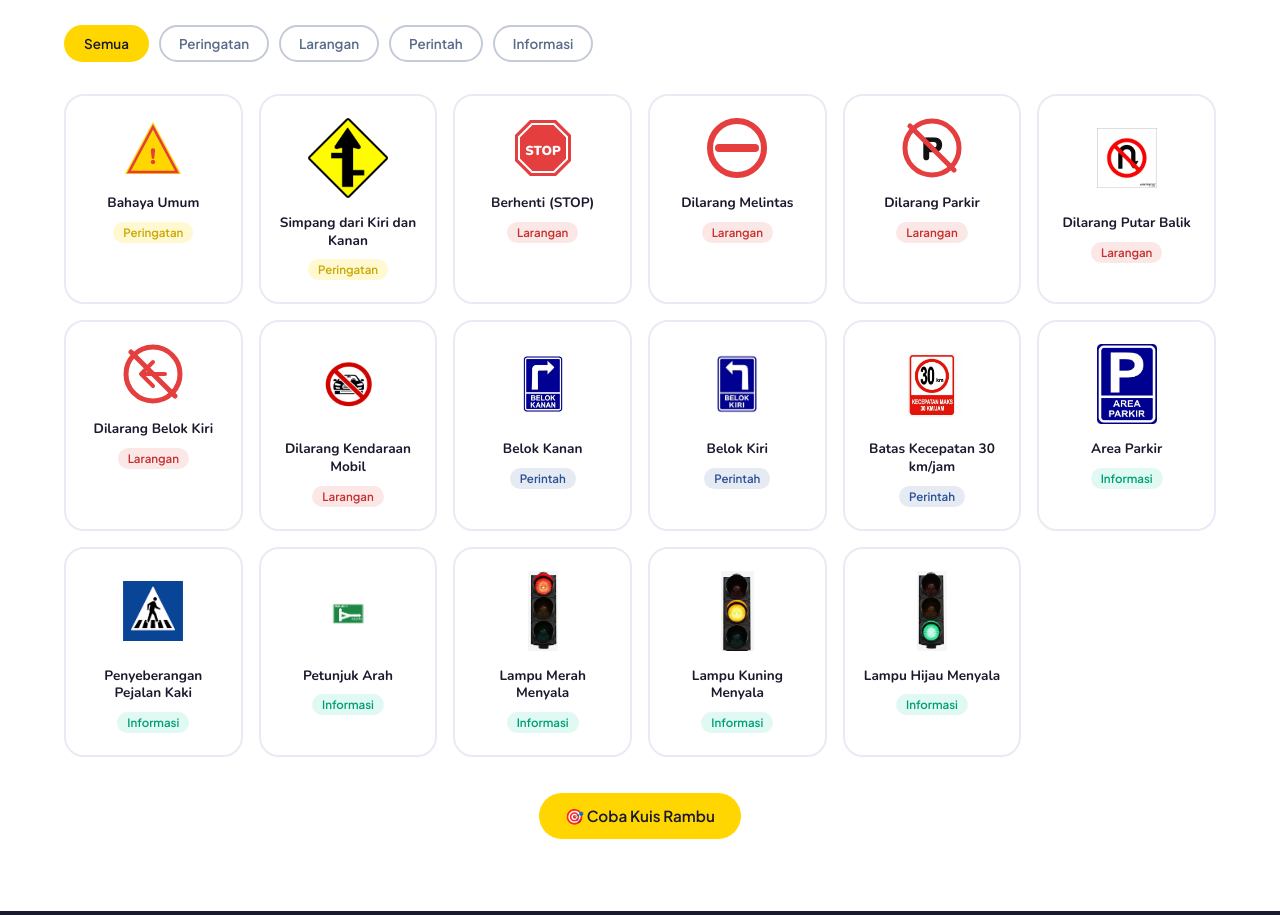
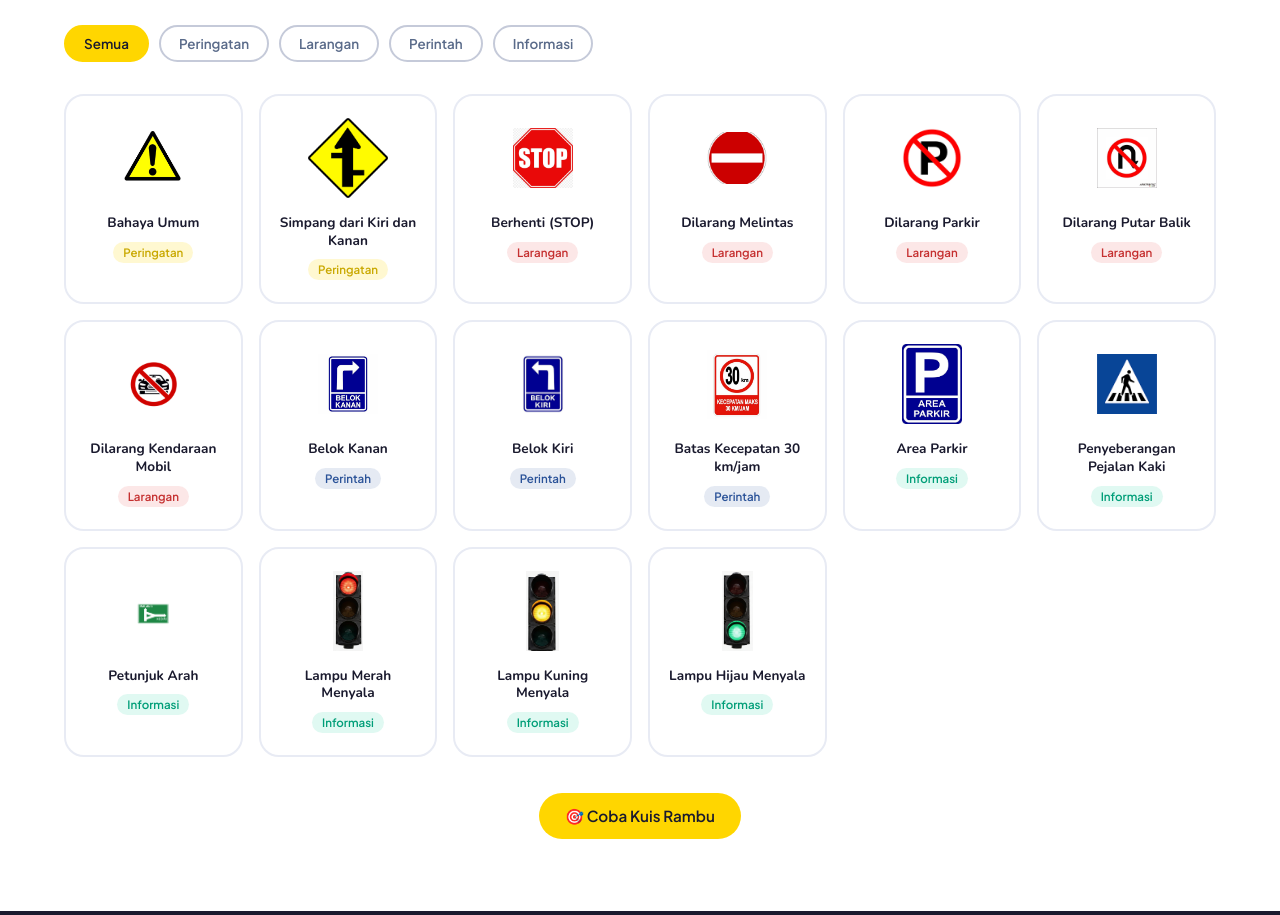
Before and after one commit to azizfathir/rambu-kidz, a plain HTML site: page kenali-rambu.html in a window 1280 px wide. Shown: the part 1386-2301 px from the top of the page. Drawn offline with nearby package versions, Linux system fonts and the light colour scheme.

Commit message:
Perbaikan

```diff
--- a/kenali-rambu.html
+++ b/kenali-rambu.html
@@ -860,11 +860,10 @@
     <div class="rambu-grid" id="rambuGrid">
 
       <div class="rambu-card" data-type="peringatan" onclick="openModal(0)">
-        <div class="rambu-svg"><svg width="64" height="60" viewBox="0 0 64 60" fill="none">
-            <polygon points="32,4 60,56 4,56" fill="#FFD600" />
-            <polygon points="32,9 56,54 8,54" fill="none" stroke="#E53E3E" stroke-width="2.5" /><text x="32" y="46"
-              text-anchor="middle" font-family="Nunito" font-weight="900" font-size="22" fill="#E53E3E">!</text>
-          </svg></div>
+        <div class="rambu-svg">
+            <img src="images/bahaya-umum.png" alt="Bahaya Umum"
+                style="width:60px;height:80px;object-fit:contain;">
+        </div>
         <div class="rambu-name">Bahaya Umum</div>
         <span class="rambu-type type-peringatan">Peringatan</span>
       </div>
@@ -881,32 +880,28 @@
 
       <!-- Larangan -->
       <div class="rambu-card" data-type="larangan" onclick="openModal(2)">
-        <div class="rambu-svg"><svg width="60" height="60" viewBox="0 0 60 60" fill="none">
-            <polygon points="17,2 43,2 58,17 58,43 43,58 17,58 2,43 2,17" fill="#E53E3E" />
-            <polygon points="19,6 41,6 54,19 54,41 41,54 19,54 6,41 6,19" fill="none" stroke="white" stroke-width="2" />
-            <text x="30" y="37" text-anchor="middle" font-family="Nunito" font-weight="900" font-size="13"
-              fill="white">STOP</text>
-          </svg></div>
+        <div class="rambu-svg">
+            <img src="images/WhatsApp Image 2026-07-10 at 23.18.36.jpeg" alt="Berhenti (STOP)"
+                style="width:60px;height:80px;object-fit:contain;">
+        </div>
         <div class="rambu-name">Berhenti (STOP)</div>
         <span class="rambu-type type-larangan">Larangan</span>
       </div>
 
       <div class="rambu-card" data-type="larangan" onclick="openModal(3)">
-        <div class="rambu-svg"><svg width="60" height="60" viewBox="0 0 60 60" fill="none">
-            <circle cx="30" cy="30" r="27" fill="white" stroke="#E53E3E" stroke-width="6" />
-            <rect x="8" y="26" width="44" height="8" rx="4" fill="#E53E3E" />
-          </svg></div>
+      <div class="rambu-svg">
+          <img src="images/dilarang-melintas.png" alt="Dilarang Melintas"
+              style="width:60px;height:80px;object-fit:contain;">
+      </div>
         <div class="rambu-name">Dilarang Melintas</div>
         <span class="rambu-type type-larangan">Larangan</span>
       </div>
 
       <div class="rambu-card" data-type="larangan" onclick="openModal(4)">
-        <div class="rambu-svg"><svg width="60" height="60" viewBox="0 0 60 60" fill="none">
-            <circle cx="30" cy="30" r="27" fill="white" stroke="#E53E3E" stroke-width="5" />
-            <text x="30" y="42" text-anchor="middle" font-family="Nunito" font-weight="900" font-size="32"
-              fill="#111">P</text>
-            <line x1="8" y1="8" x2="52" y2="52" stroke="#E53E3E" stroke-width="5" stroke-linecap="round" />
-          </svg></div>
+        <div class="rambu-svg">
+            <img src="images/dilarang-parkir.png" alt="Dilarang Parkir"
+                style="width:60px;height:80px;object-fit:contain;">
+        </div>
         <div class="rambu-name">Dilarang Parkir</div>
         <span class="rambu-type type-larangan">Larangan</span>
       </div>
@@ -929,18 +924,7 @@
       <span class="rambu-type type-larangan">Larangan</span>
       </div> -->
 
-      <div class="rambu-card" data-type="larangan" onclick="openModal(6)">
-        <div class="rambu-svg"><svg width="60" height="60" viewBox="0 0 60 60" fill="none">
-            <circle cx="30" cy="30" r="27" fill="white" stroke="#E53E3E" stroke-width="5" />
-            <path d="M42 30 L18 30 M30 18 L18 30 L30 42" fill="none" stroke="#E53E3E" stroke-width="4"
-              stroke-linecap="round" stroke-linejoin="round" />
-            <line x1="8" y1="8" x2="52" y2="52" stroke="#E53E3E" stroke-width="5" stroke-linecap="round" />
-          </svg></div>
-        <div class="rambu-name">Dilarang Belok Kiri</div>
-        <span class="rambu-type type-larangan">Larangan</span>
-      </div>
-
-        <div class="rambu-card" data-type="larangan" onclick="openModal(7)">
+        <div class="rambu-card" data-type="larangan" onclick="openModal(6)">
       <div class="rambu-svg">
           <img src="images/laranganmobil.png" alt="Dilarang Kendaraan Mobil"
               style="width: 60px;height:80px;object-fit:contain;">
@@ -950,7 +934,7 @@
   </div>
 
       <!-- Perintah -->
-      <div class="rambu-card" data-type="perintah" onclick="openModal(8)">
+      <div class="rambu-card" data-type="perintah" onclick="openModal(7)">
       <div class="rambu-svg">
           <img src="images/belokkanan.jpg" alt="belokkanan 30"
               style="width: 60px;height:80px;object-fit:contain;">
@@ -959,7 +943,7 @@
         <span class="rambu-type type-perintah">Perintah</span>
       </div>
 
-      <div class="rambu-card" data-type="perintah" onclick="openModal(9)">
+      <div class="rambu-card" data-type="perintah" onclick="openModal(8)">
       <div class="rambu-svg">
           <img src="images/belok-kiri.png" alt="Belok Kiri"
               style="width: 60px;height:80px;object-fit:contain;">
@@ -968,7 +952,7 @@
         <span class="rambu-type type-perintah">Perintah</span>
       </div>
 
-  <div class="rambu-card" data-type="perintah" onclick="openModal(10)">
+  <div class="rambu-card" data-type="perintah" onclick="openModal(9)">
       <div class="rambu-svg">
           <img src="images/batas30.png" alt="Batas Kecepatan 30"
               style="width: 60px;height:80px;object-fit:contain;">
@@ -977,7 +961,7 @@
       <span class="rambu-type type-perintah">Perintah</span>
   </div>
 
-  <div class="rambu-card" data-type="informasi" onclick="openModal(11)">
+  <div class="rambu-card" data-type="informasi" onclick="openModal(10)">
     <div class="rambu-svg">
         <img src="images/tempatparkir.png"
             alt="Area Parkir"
@@ -987,7 +971,7 @@
     <span class="rambu-type type-informasi">Informasi</span>
 </div>
 
-  <div class="rambu-card" data-type="informasi" onclick="openModal(12)">
+  <div class="rambu-card" data-type="informasi" onclick="openModal(11)">
       <div class="rambu-svg">
           <img src="images/pejalankaki.png" alt="Penyeberangan"
               style="width: 60px;height:80px;object-fit:contain;">
@@ -996,7 +980,7 @@
       <span class="rambu-type type-informasi">Informasi</span>
   </div>
 
-  <div class="rambu-card" data-type="informasi" onclick="openModal(13)">
+  <div class="rambu-card" data-type="informasi" onclick="openModal(12)">
       <div class="rambu-svg">
           <img src="images/petunjuk-arah.png" alt="Petunjuk Arah"
               style="width: 60px;height:80px;object-fit:contain;">
@@ -1005,7 +989,7 @@
       <span class="rambu-type type-informasi">Informasi</span>
   </div>
 
-  <div class="rambu-card" data-type="informasi" onclick="openModal(14)">
+  <div class="rambu-card" data-type="informasi" onclick="openModal(13)">
     <div class="rambu-svg">
         <img src="images/lampu-merah.png" alt="Lampu Merah Menyala"
             style="width:60px;height:80px;object-fit:contain;">
@@ -1014,7 +998,7 @@
     <span class="rambu-type type-informasi">Informasi</span>
 </div>
 
-<div class="rambu-card" data-type="informasi" onclick="openModal(15)">
+<div class="rambu-card" data-type="informasi" onclick="openModal(14)">
     <div class="rambu-svg">
         <img src="images/lampu-kuning.png" alt="Lampu Kuning Menyala"
             style="width:60px;height:80px;object-fit:contain;">
@@ -1023,7 +1007,7 @@
     <span class="rambu-type type-informasi">Informasi</span>
 </div>
 
-  <div class="rambu-card" data-type="informasi" onclick="openModal(16)">
+  <div class="rambu-card" data-type="informasi" onclick="openModal(15)">
     <div class="rambu-svg">
         <img src="images/lampuhijau.png" alt="Lampu Hijau Menyala"
             style="width:60px;height:80px;object-fit:contain;">
@@ -1097,7 +1081,7 @@
       type: "peringatan",
       desc: "Rambu berbentuk segitiga kuning dengan tanda seru merah. Ditempatkan di lokasi yang memiliki potensi bahaya yang tidak spesifik.",
       fact: "<strong>Fakta Menarik:</strong> Warna kuning dipilih karena paling mudah terlihat oleh mata manusia bahkan dalam kondisi hujan atau berkabut!",
-      svg: `<svg width="90" height="84" viewBox="0 0 90 84" fill="none"><polygon points="45,5 83,78 7,78" fill="#FFD600"/><polygon points="45,11 78,76 12,76" fill="none" stroke="#E53E3E" stroke-width="3"/><text x="45" y="66" text-anchor="middle" font-family="Nunito" font-weight="900" font-size="30" fill="#E53E3E">!</text></svg>`
+      svg: `<img src="images/bahaya-umum.png" width="120">`
       },
       {
       name: "Rambu Peringatan Persimpangan Tiga Berganda Sisi Kiri dan Kanan",
@@ -1140,12 +1124,6 @@
       // fact: "<strong>Alasan:</strong> Putar balik di sembarang tempat sangat berbahaya karena mengganggu arus lalu lintas dan berpotensi menyebabkan kecelakaan!",
       // svg: '<img src="images/putarbalikkiri.png" width="120">'
       // },
-      {
-        name: "Dilarang Belok Kiri",
-      type: "larangan",
-      desc: "Rambu lingkaran merah dengan simbol panah kiri dicoret. Kendaraan harus lurus atau belok ke arah lain, tidak boleh belok kiri.",
-      fact: "<strong>Tips:</strong> Rambu ini sering dipasang di persimpangan dengan arus satu arah untuk mengatur lalu lintas agar tetap lancar dan aman!",
-      svg: `<svg width="84" height="84" viewBox="0 0 84 84" fill="none"><circle cx="42" cy="42" r="38" fill="white" stroke="#E53E3E" stroke-width="7"/><path d="M58 42 L30 42 M42 28 L28 42 L42 56" fill="none" stroke="#E53E3E" stroke-width="5" stroke-linecap="round" stroke-linejoin="round"/><line x1="14" y1="14" x2="70" y2="70" stroke="#E53E3E" stroke-width="7" stroke-linecap="round"/></svg>` },
       {
       name: "Dilarang Kendaraan Mobil",
       type: "larangan",
```
Also changed, not shown: images/bahaya-umum.png (added), images/dilarang-melintas.png (added), images/dilarang-parkir.png (added).
